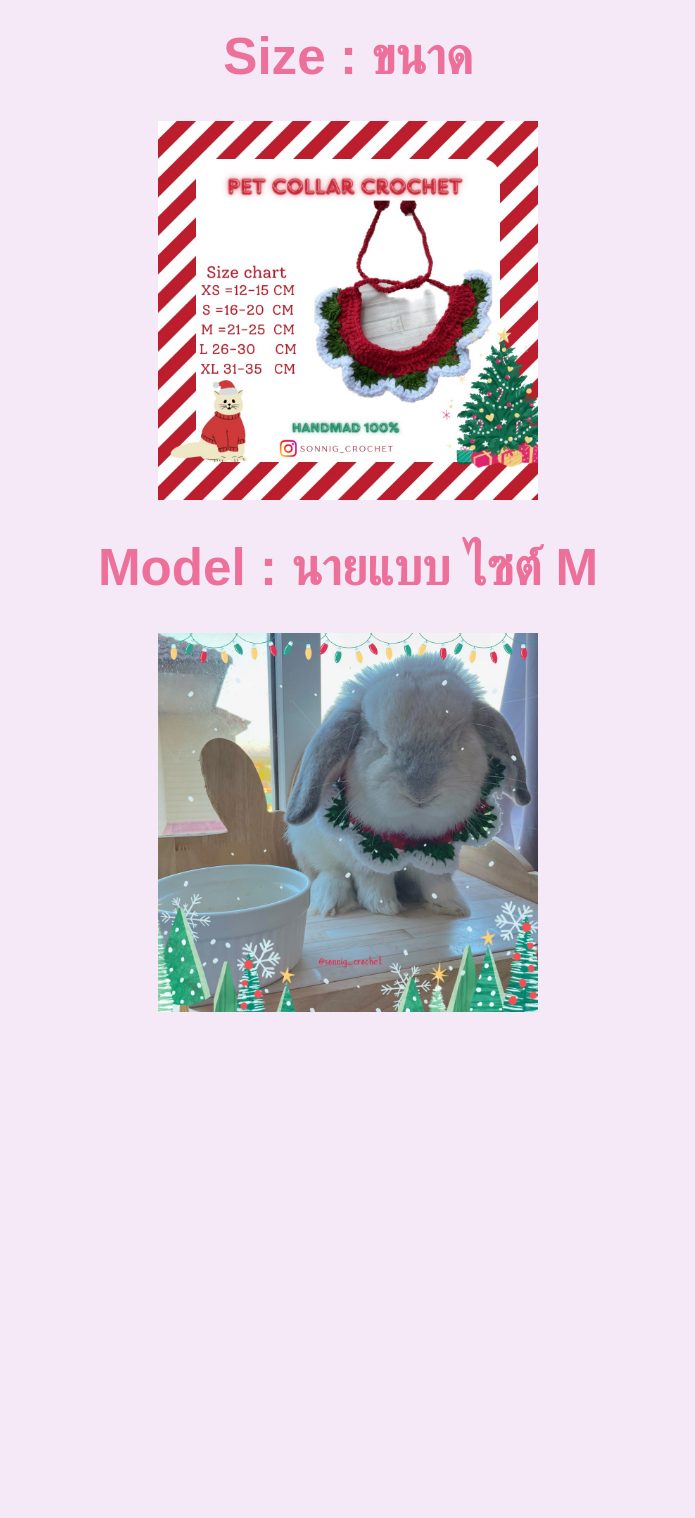
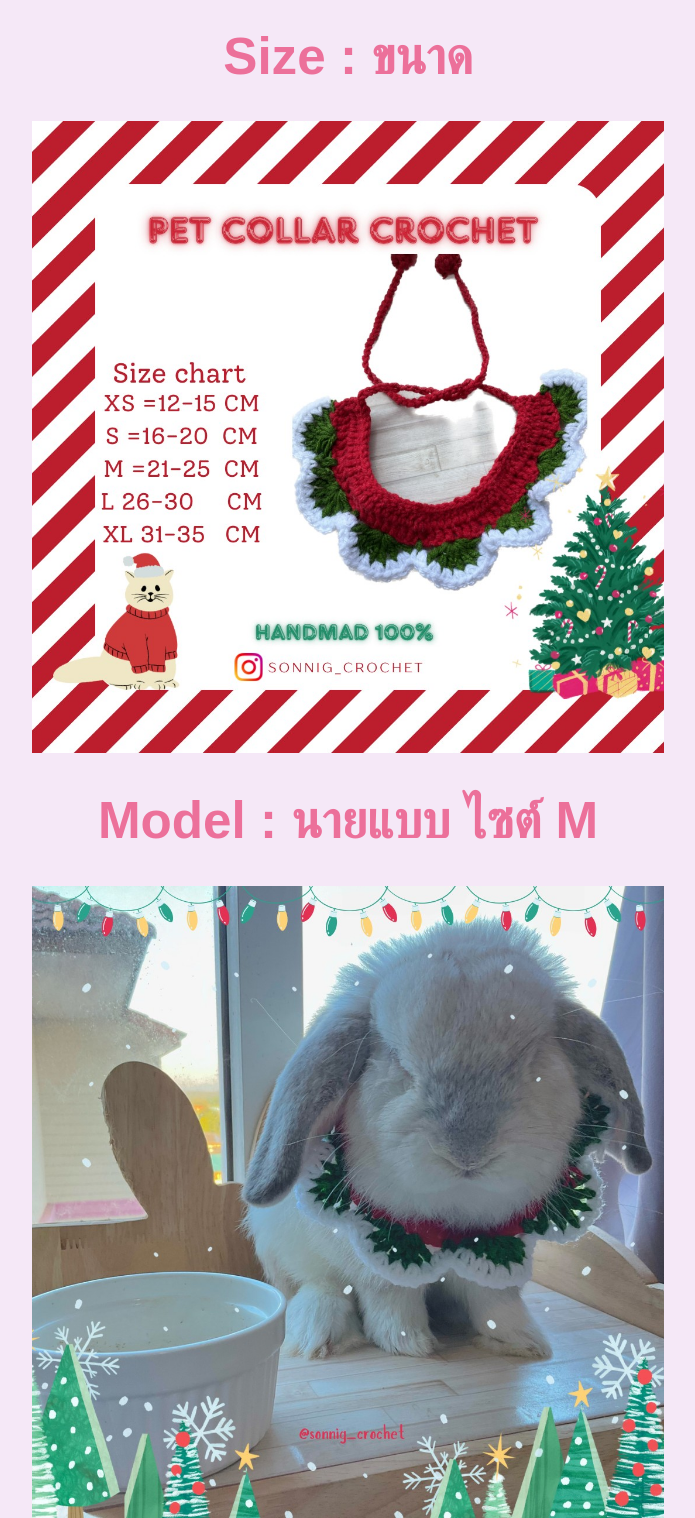
Before and after one commit to keingkrai/web, a plain HTML site: page collar.html in a window 1280 px wide. Shown: the part 2200-3718 px from the top of the page, without its empty margins (292-987 px from the left). Before the commit the page ends 3224 px from the top, so only its background shows below. Drawn offline with Linux system fonts and the light colour scheme.

Commit message:
Update collar.html

```diff
--- a/collar.html
+++ b/collar.html
@@ -66,12 +66,12 @@
 
     <div>
         <h1 style="font-size:4vw;">Size : ขนาด</h1>
-        <img src="img/Collar1.jpg" alt="size collar" style="max-width:30%;height:auto;">
+        <img src="img/Collar1.jpg" alt="size collar" style="max-width:50%;height:auto;">
     </div>
 
     <div>
         <h1 style="font-size:4vw;">Model : นายแบบ ไซต์ M</h1>
-        <img src="img/Collar2.jpg" alt="Model" style="max-width:30%;height:auto;">
+        <img src="img/Collar2.jpg" alt="Model" style="max-width:50%;height:auto;">
     </div>
 </body>
 </html>
```
